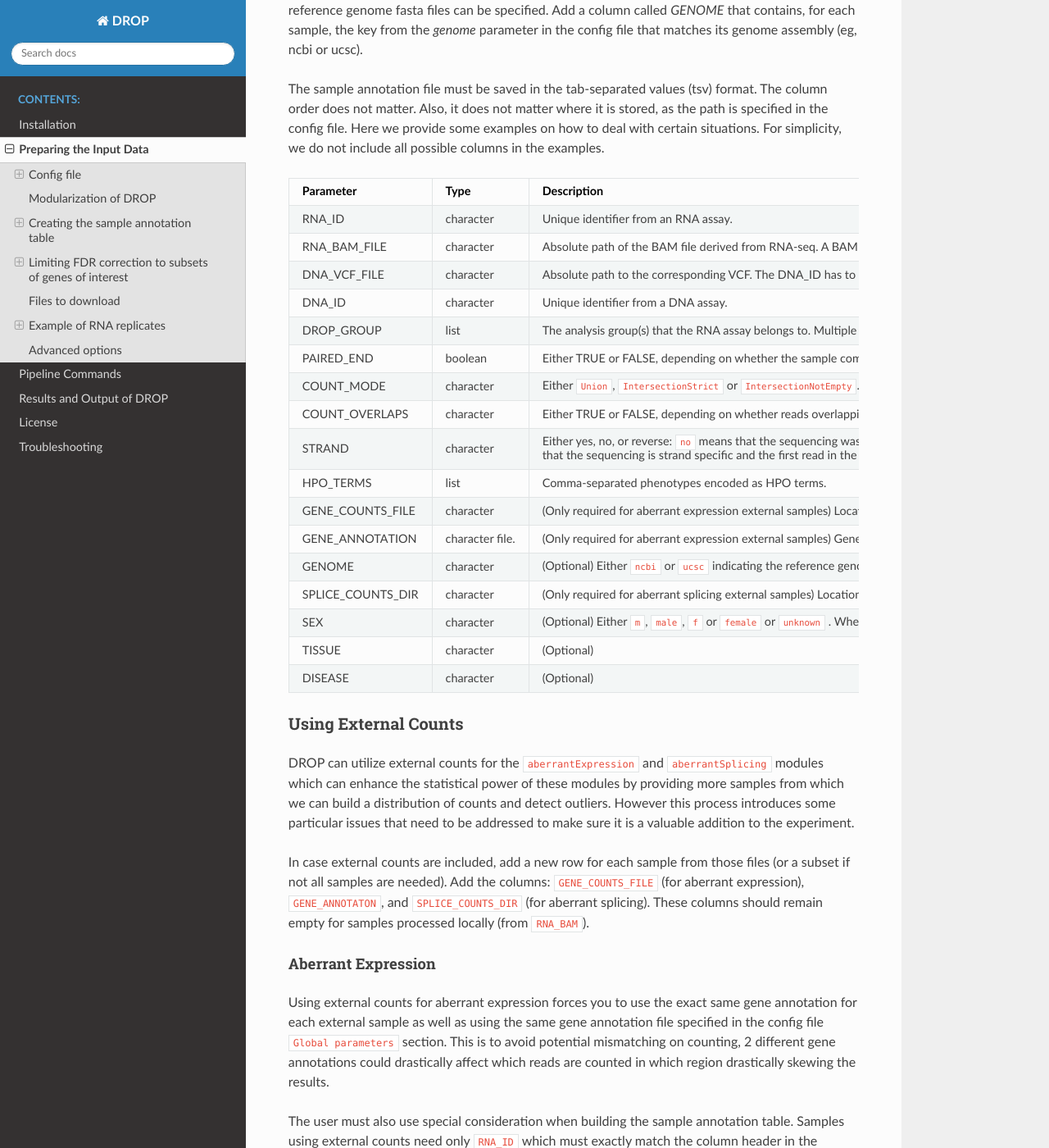
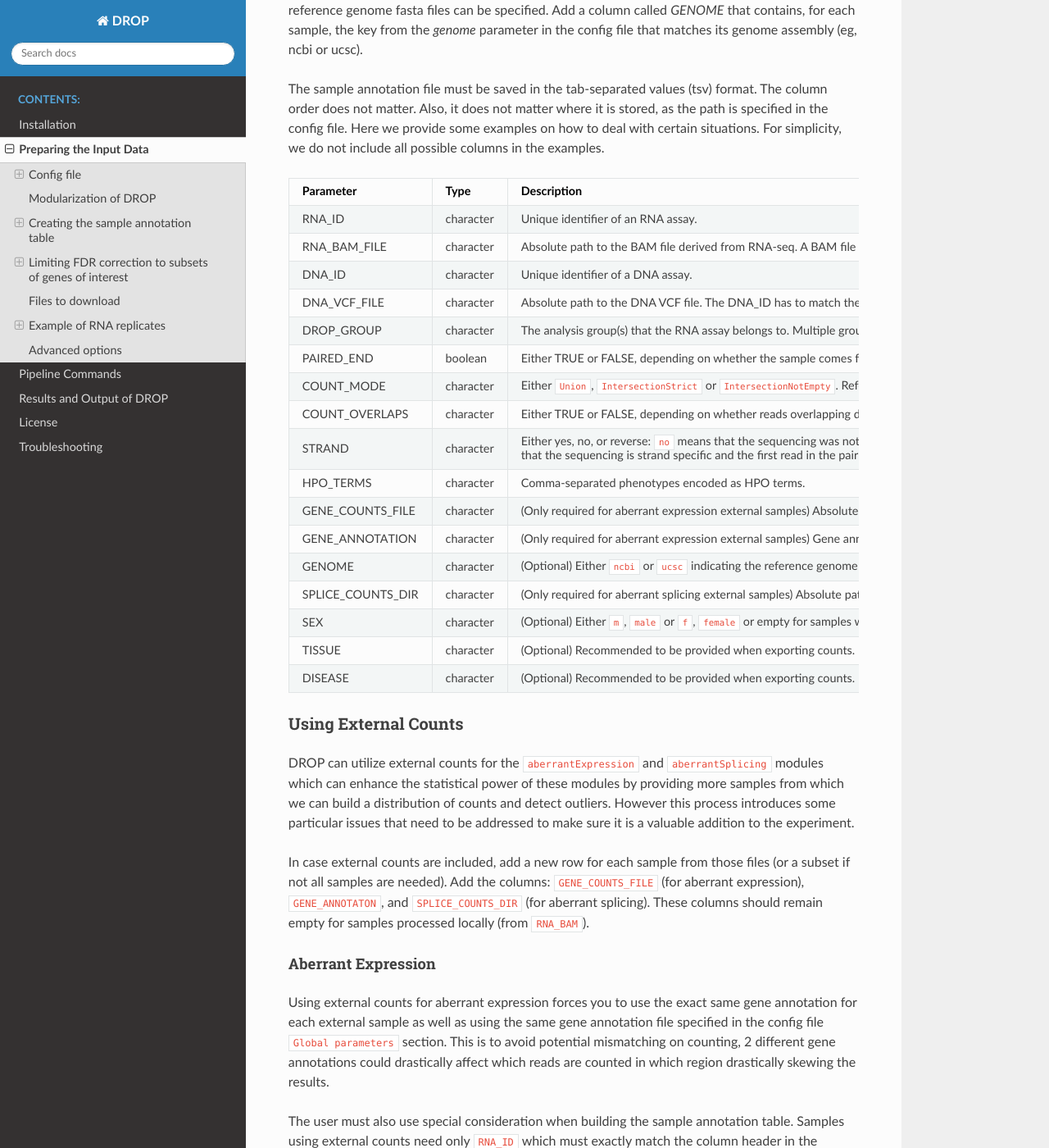
Before and after one commit to gagneurlab/drop, a Sphinx documentation site: the page built from docs/source/prepare.rst, in a window 1280 px wide and 1400 px high, scrolled down 5697 px. Shown: the whole window at 82% size. Built offline with Sphinx 7.4.7 and the Read the Docs theme 3.1.0, drawn with Linux system fonts in a browser that asks for light colours.

Commit message:
minor updates to doc

```diff
--- a/docs/source/prepare.rst
+++ b/docs/source/prepare.rst
@@ -229,28 +229,28 @@
 =====================  =========  ================================================================================================================================================================================================  ==========================
 Parameter              Type       Description                                                                                                                                                                                       Default/Examples
 =====================  =========  ================================================================================================================================================================================================  ==========================
-RNA_ID                 character  Unique identifier from an RNA assay.                                                                                                                                                              ``sample1``
-RNA_BAM_FILE           character  Absolute path of the BAM file derived from RNA-seq. A BAM file can belong to only one RNA_ID and vice versa.                                                                                      ``path/to/sample1.bam``
-DNA_VCF_FILE           character  Absolute path to the corresponding VCF. The DNA_ID has to match the ID inside the VCF file. In case a multisample VCF is used, write the file name for each sample.                               ``path/to/sample1.vcf``
-DNA_ID                 character  Unique identifier from a DNA assay.                                                                                                                                                               ``sample1``
-DROP_GROUP             list       The analysis group(s) that the RNA assay belongs to. Multiple groups must be separated by commas and no spaces (e.g. blood,WES,groupA). We recommend doing a different analysis for each tissue
-                                  as gene expression and splicing can be tissue specific.                                                                                                                                           ``group1,group2``
+RNA_ID                 character  Unique identifier of an RNA assay.                                                                                                                                                                ``sample1``
+RNA_BAM_FILE           character  Absolute path to the BAM file derived from RNA-seq. A BAM file can belong to only one RNA_ID and vice versa.                                                                                      ``path/to/sample1.bam``
+DNA_ID                 character  Unique identifier of a DNA assay.                                                                                                                                                                 ``sample1``
+DNA_VCF_FILE           character  Absolute path to the DNA VCF file. The DNA_ID has to match the ID inside the VCF file. In case a multisample VCF is used, write the file name for each sample.                                    ``path/to/sample1.vcf``
+DROP_GROUP             character  The analysis group(s) that the RNA assay belongs to. Multiple groups must be separated by commas and no spaces (e.g. blood,WES,groupA). We recommend doing a different analysis for each tissue
+                                  as gene expression and splicing is tissue specific.                                                                                                                                               ``group1,group2``
 PAIRED_END             boolean    Either TRUE or FALSE, depending on whether the sample comes from paired-end RNA-seq or not.                                                                                                       ``TRUE``
 COUNT_MODE             character  Either ``Union``, ``IntersectionStrict`` or ``IntersectionNotEmpty``. Refer to the documentation of HTSeq for details.                                                                            ``IntersectionStrict``
 COUNT_OVERLAPS         character  Either TRUE or FALSE, depending on whether reads overlapping different regions are allowed and counted.                                                                                           ``TRUE``
 STRAND                 character  Either yes, no, or reverse: ``no`` means that the sequencing was not strand specific; ``yes`` that it was strand specific, and the first read in the pair is on the same strand as the feature
                                   and the second read on the opposite strand; and ``reverse`` that the sequencing is strand specific and the first read in the pair is on the opposite strand to the feature and the second read
                                   on the same strand.                                                                                                                                                                               ``no``
-HPO_TERMS              list       Comma-separated phenotypes encoded as HPO terms.                                                                                                                                                  ``HP:0001479, HP:0005591``
-GENE_COUNTS_FILE       character  (Only required for aberrant expression external samples) Location of external gene-level count matrix.                                                                                            ``/path/to/gene_counts/``
+HPO_TERMS              character  Comma-separated phenotypes encoded as HPO terms.                                                                                                                                                  ``HP:0001479,HP:0005591``
+GENE_COUNTS_FILE       character  (Only required for aberrant expression external samples) Absolute path to the external gene-level count matrix.                                                                                   ``/path/to/gene_counts/geneCounts.tsv.gz``
 GENE_ANNOTATION        character  (Only required for aberrant expression external samples) Gene annotation used to obtain the count matrix. Must correspond to the key of an entry in the geneAnnotation parameter of the config
-                       file.                                                                                                                                                                                                        ``v29``
+                                  file.                                                                                                                                                                                             ``v29``
 GENOME                 character  (Optional) Either ``ncbi`` or ``ucsc`` indicating the reference genome assembly.                                                                                                                  ``ncbi``
-SPLICE_COUNTS_DIR      character  (Only required for aberrant splicing external samples) Location of external files required for aberrant splicing module as explained above.                                                       ``/path/to/splicing_dir/``
-SEX                    character  (Optional) Either ``m``, ``male``, ``f`` or ``female`` or ``unknown`` . When provided, sex matching algorithm will be run to match provided sex values to bam files and predict SEX value for
-                                  unknown samples.                                                                                                                                                                                  ``m``
-TISSUE                 character  (Optional)                                                                                                                                                                                        ``BRAIN``
-DISEASE                character  (Optional)                                                                                                                                                                                        ``AML``
+SPLICE_COUNTS_DIR      character  (Only required for aberrant splicing external samples) Absolute path to the directory containing the external files required for aberrant splicing module.                                        ``/path/to/splicing_dir/``
+SEX                    character  (Optional) Either ``m``, ``male`` or ``f``, ``female`` or empty for samples with unknown sex values. When provided, a sex matching algorithm will be run on the RNA-seq counts and a sex value
+                                  will be predicted for all samples.                                                                                                                                                                ``m``
+TISSUE                 character  (Optional) Recommended to be provided when exporting counts.                                                                                                                                      ``BRAIN``
+DISEASE                character  (Optional) Recommended to be provided when exporting counts.                                                                                                                                      ``AML``
 =====================  =========  ================================================================================================================================================================================================  ==========================
 
 
```
